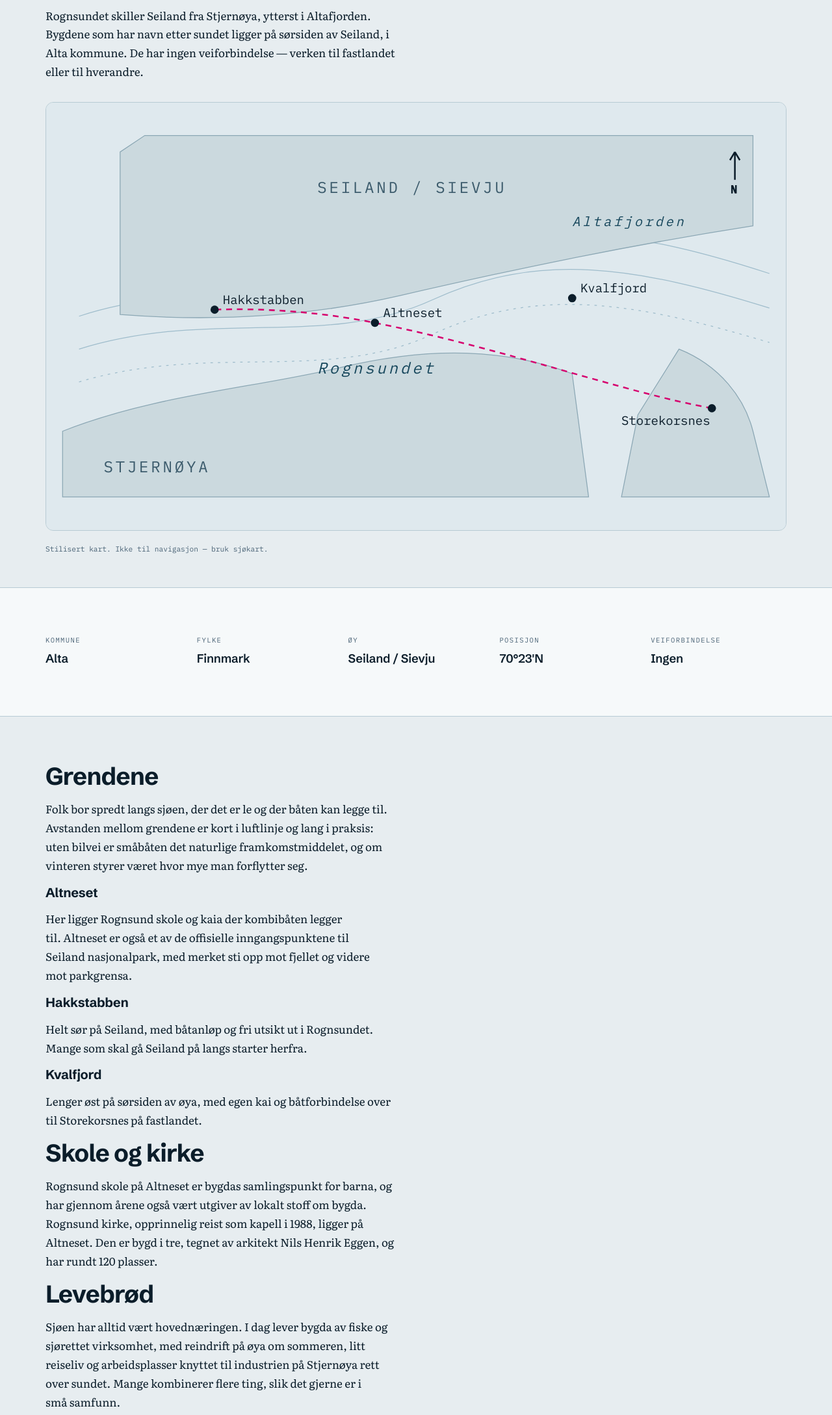
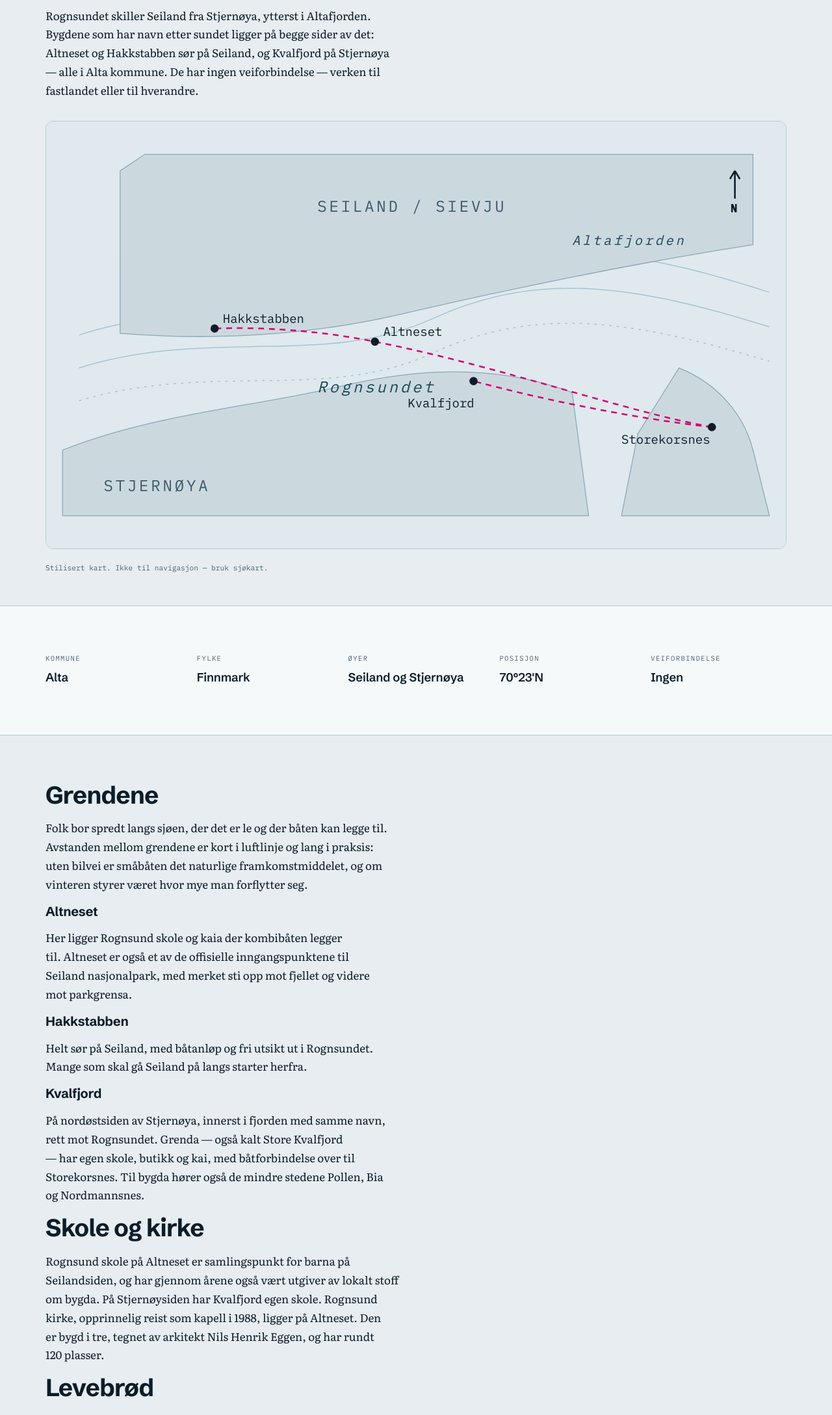
Before and after one commit to egkristi/rognsund_com, a website: page public/om-bygda.html in a window 1280 px wide. Shown: the part 367-2545 px from the top of the page at 65% size. Drawn offline with Linux system fonts and the light colour scheme.

Commit message:
corrections

```diff
--- a/public/om-bygda.html
+++ b/public/om-bygda.html
@@ -61,14 +61,15 @@
         <h1>Et sund, tre grender og mye sjø</h1>
         <p>
           Rognsundet skiller Seiland fra Stjernøya, ytterst i Altafjorden.
-          Bygdene som har navn etter sundet ligger på sørsiden av Seiland, i
-          Alta kommune. De har ingen veiforbindelse — verken til fastlandet
-          eller til hverandre.
+          Bygdene som har navn etter sundet ligger på begge sider av det:
+          Altneset og Hakkstabben sør på Seiland, og Kvalfjord på Stjernøya —
+          alle i Alta kommune. De har ingen veiforbindelse — verken til
+          fastlandet eller til hverandre.
         </p>
       </div>
 
       <figure class="kartfigur">
-        <svg viewBox="0 0 900 520" role="img" aria-label="Stilisert kart over Rognsundet med Seiland i nord, Stjernøya i sørvest, Storekorsnes på fastlandet i øst og båtruta mellom dem.">
+        <svg viewBox="0 0 900 520" role="img" aria-label="Stilisert kart over Rognsundet med Seiland i nord, Stjernøya i sørvest, Storekorsnes på fastlandet i øst og båtrutene mellom dem. Altneset og Hakkstabben ligger på Seiland, Kvalfjord på Stjernøya.">
           <rect width="900" height="520" fill="#dfe9ee"/>
           <g stroke="#9ebccb" fill="none" stroke-width="1">
             <path d="M40 300 C 200 250 340 300 470 240 S 720 200 880 250"/>
@@ -81,16 +82,17 @@
           <path d="M20 400 C 130 356 250 348 360 322 C 470 296 560 300 640 330 L660 480 L20 480 Z" fill="#cbd9de" stroke="#8ba7b4"/>
           <!-- Fastlandet -->
           <path d="M770 300 C 820 320 850 360 860 400 L880 480 L700 480 L720 380 Z" fill="#cbd9de" stroke="#8ba7b4"/>
-          <!-- Båtrute -->
+          <!-- Båtruter -->
           <path d="M810 372 C 700 352 560 300 400 268 C 330 254 260 250 205 252" stroke="#d6006e" stroke-width="2" fill="none" stroke-dasharray="7 6"/>
+          <path d="M810 372 C 720 362 610 340 520 316" stroke="#d6006e" stroke-width="2" fill="none" stroke-dasharray="7 6"/>
           <g fill="#0b1d2a">
             <circle cx="205" cy="252" r="5"/><circle cx="400" cy="268" r="5"/>
-            <circle cx="640" cy="238" r="5"/><circle cx="810" cy="372" r="5"/>
+            <circle cx="520" cy="316" r="5"/><circle cx="810" cy="372" r="5"/>
           </g>
           <g font-family="IBM Plex Mono, monospace" font-size="15" fill="#0b1d2a">
             <text x="215" y="245">Hakkstabben</text>
             <text x="410" y="261">Altneset</text>
-            <text x="650" y="231">Kvalfjord</text>
+            <text x="440" y="348">Kvalfjord</text>
             <text x="700" y="392">Storekorsnes</text>
           </g>
           <g font-family="IBM Plex Mono, monospace" font-size="19" fill="#3c5b6c" letter-spacing="3">
@@ -115,7 +117,7 @@
       <dl class="fakta">
         <div><dt>Kommune</dt><dd>Alta</dd></div>
         <div><dt>Fylke</dt><dd>Finnmark</dd></div>
-        <div><dt>Øy</dt><dd>Seiland / Sievju</dd></div>
+        <div><dt>Øyer</dt><dd>Seiland og Stjernøya</dd></div>
         <div><dt>Posisjon</dt><dd>70°23′N</dd></div>
         <div><dt>Veiforbindelse</dt><dd>Ingen</dd></div>
       </dl>
@@ -148,14 +150,17 @@
 
         <h3>Kvalfjord</h3>
         <p>
-          Lenger øst på sørsiden av øya, med egen kai og båtforbindelse over til
-          Storekorsnes på fastlandet.
+          På nordøstsiden av Stjernøya, innerst i fjorden med samme navn, rett
+          mot Rognsundet. Grenda — også kalt Store Kvalfjord — har egen skole,
+          butikk og kai, med båtforbindelse over til Storekorsnes. Til bygda
+          hører også de mindre stedene Pollen, Bia og Nordmannsnes.
         </p>
 
         <h2>Skole og kirke</h2>
         <p>
-          Rognsund skole på Altneset er bygdas samlingspunkt for barna, og har
-          gjennom årene også vært utgiver av lokalt stoff om bygda. Rognsund
+          Rognsund skole på Altneset er samlingspunkt for barna på
+          Seilandsiden, og har gjennom årene også vært utgiver av lokalt stoff
+          om bygda. På Stjernøysiden har Kvalfjord egen skole. Rognsund
           kirke, opprinnelig reist som kapell i 1988, ligger på Altneset. Den er
           bygd i tre, tegnet av arkitekt Nils Henrik Eggen, og har rundt 120
           plasser.
@@ -163,10 +168,11 @@
 
         <h2>Levebrød</h2>
         <p>
-          Sjøen har alltid vært hovednæringen. I dag lever bygda av fiske og
-          sjørettet virksomhet, med reindrift på øya om sommeren, litt reiseliv
-          og arbeidsplasser knyttet til industrien på Stjernøya rett over sundet.
-          Mange kombinerer flere ting, slik det gjerne er i små samfunn.
+          Sjøen har alltid vært hovednæringen. I dag lever bygdene av fiske,
+          oppdrett og sjørettet virksomhet, med reindrift på begge øyene om
+          sommeren, litt reiseliv og arbeidsplasser knyttet til gruvedriften i
+          Lillebukt på Stjernøya. Mange kombinerer flere ting, slik det gjerne
+          er i små samfunn.
         </p>
 
         <div class="melding">
```
Also changed, not shown: public/historie.html (+24 -0 lines), public/index.html (+10 -8 lines), public/natur.html (+5 -0 lines), public/praktisk.html (+3 -2 lines).
